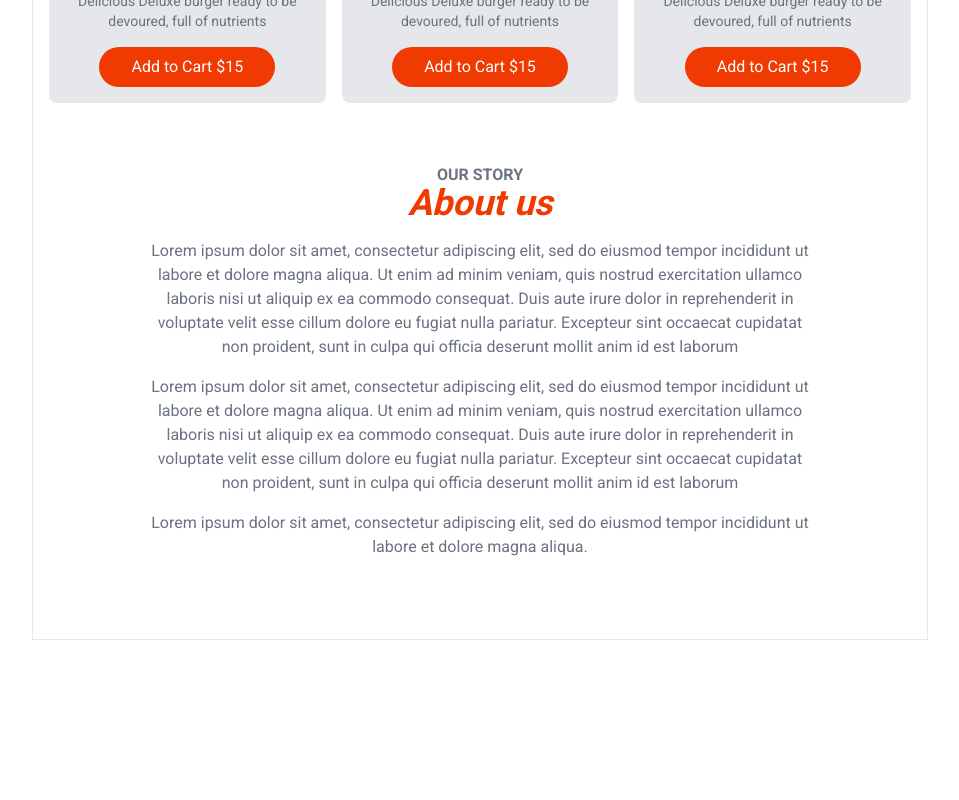
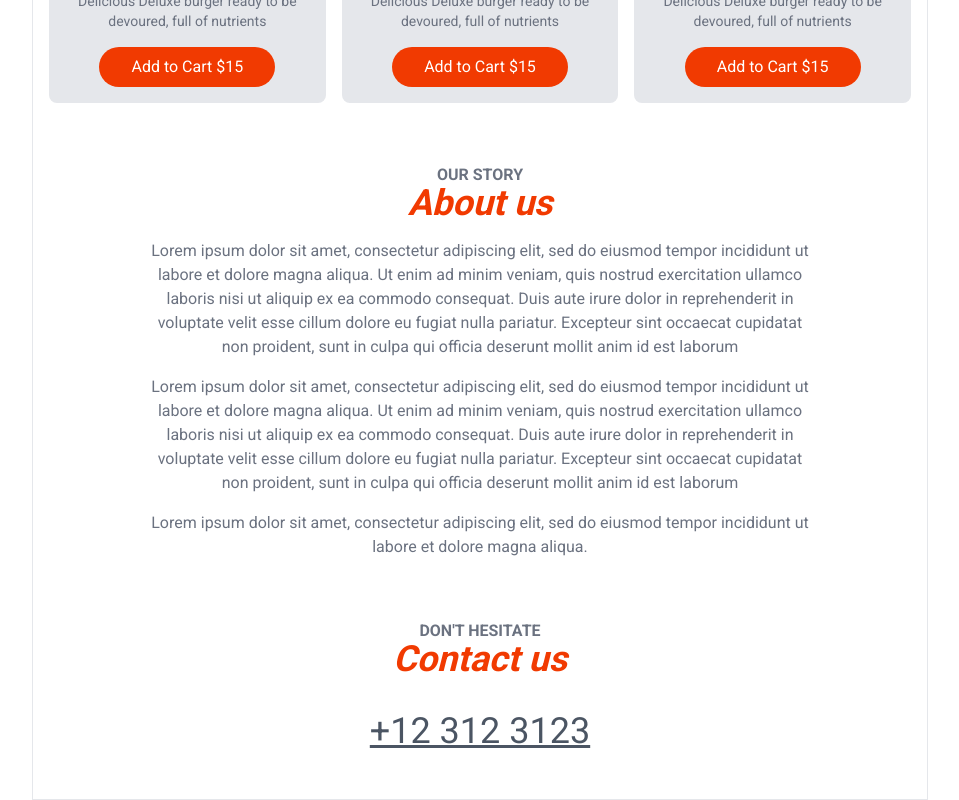
Before and after one commit to spikey2023/food-ordering-app, a Next.js app: page / in a window 1280 px wide. Shown: the part 922-1722 px from the top of the page, without its empty margins (160-1119 px from the left). Before the commit the page ends 1562 px from the top, so only its background shows below. Built offline with nearby package versions, Linux system fonts and the light colour scheme.

Commit message:
Added Contact us section

```diff
--- a/src/app/page.js
+++ b/src/app/page.js
@@ -40,6 +40,17 @@
         </p>
         </div>
     </section>
+    <section className="text-center my-8">
+    <SectionHeaders
+      subHeader={"Don't Hesitate"}
+      mainHeader={"Contact us"}
+      />
+      <div className="mt-8">
+        <a className="text-4xl underline text-gray-600" href="tel:+123123123">
+          <h1>+12 312 3123</h1>
+        </a>
+      </div>
+      </section>
     </>
   );
 }
```
